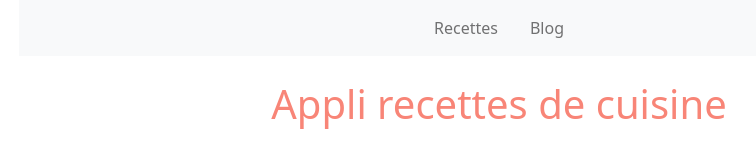
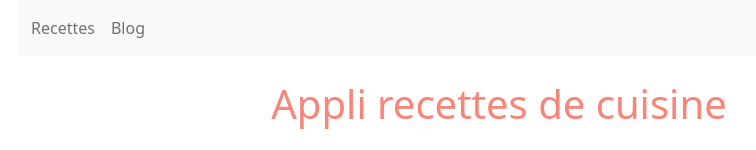
Before and after one commit to KirkVanHouten/front-end-react, a React (Create React App) app: page / in a window 1280 px wide. Shown: the top 150 px of the page, without its empty margins (141-897 px from the left). Built offline with nearby package versions, Linux system fonts and the light colour scheme; no server answers.

Commit message:
final commit

```diff
--- a/src/assets/db.json
+++ b/src/assets/db.json
@@ -19,9 +19,9 @@
       "id": 3
     },
     {
-      "author": "Top chef",
-      "content": "ffezfzefeze",
-      "date": 1669144824627,
+      "author": "toto",
+      "content": "ijoijoijiojijoijiojjiojjiojoijiojjoijiojoijiojiojijiojiojoijjiojiojiojiiojoijoijjijjjjjjjjjjjjjjjjjj",
+      "date": 1670069504941,
       "id": 4
     }
   ]
--- a/src/components/Menu.js
+++ b/src/components/Menu.js
@@ -7,15 +7,10 @@ const Menu = () => {
     };
     return (
         <div className={"d-flex justify-content-center"}>
-            <nav className="navbar navbar-expand-lg bg-light w-75">
+            <nav className="navbar bg-light w-75">
                 <div className="container-fluid">
-                    <button className="navbar-toggler" type="button" data-bs-toggle="collapse"
-                            data-bs-target="#navbarNav" aria-controls="navbarNav" aria-expanded="false"
-                            aria-label="Toggle navigation">
-                        <span className="navbar-toggler-icon"></span>
-                    </button>
-                    <div className="collapse navbar-collapse" id="navbarNav">
-                        <ul className="navbar-nav d-flex justify-content-center w-100">
+                    <div id="navbarNav">
+                        <ul className="navbar-nav d-flex flex-row w-100">
                             <li className="nav-item me-3 active">
                                 <NavLink to={"recettes"}
                                          className={"nav-link"}
```
